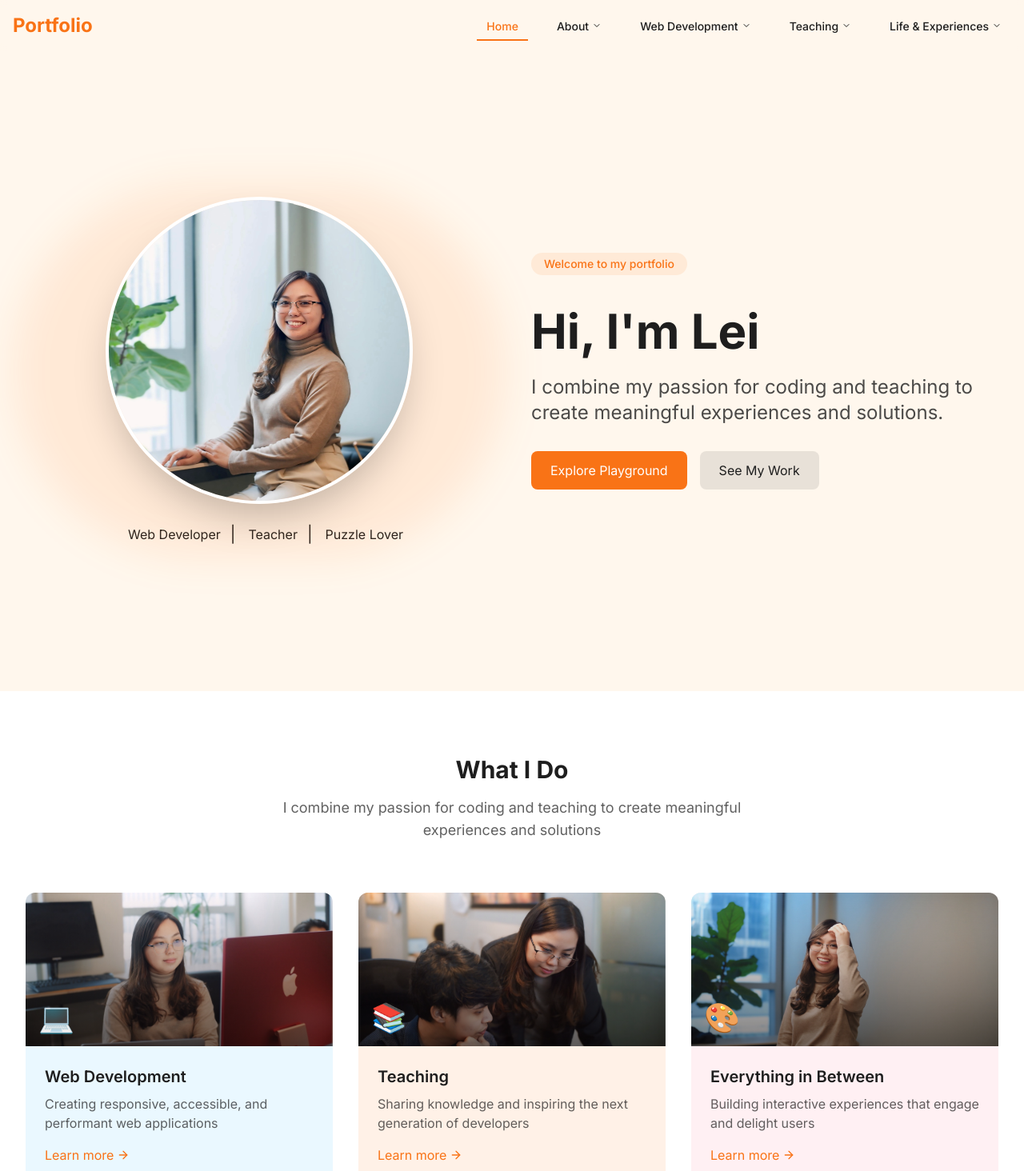
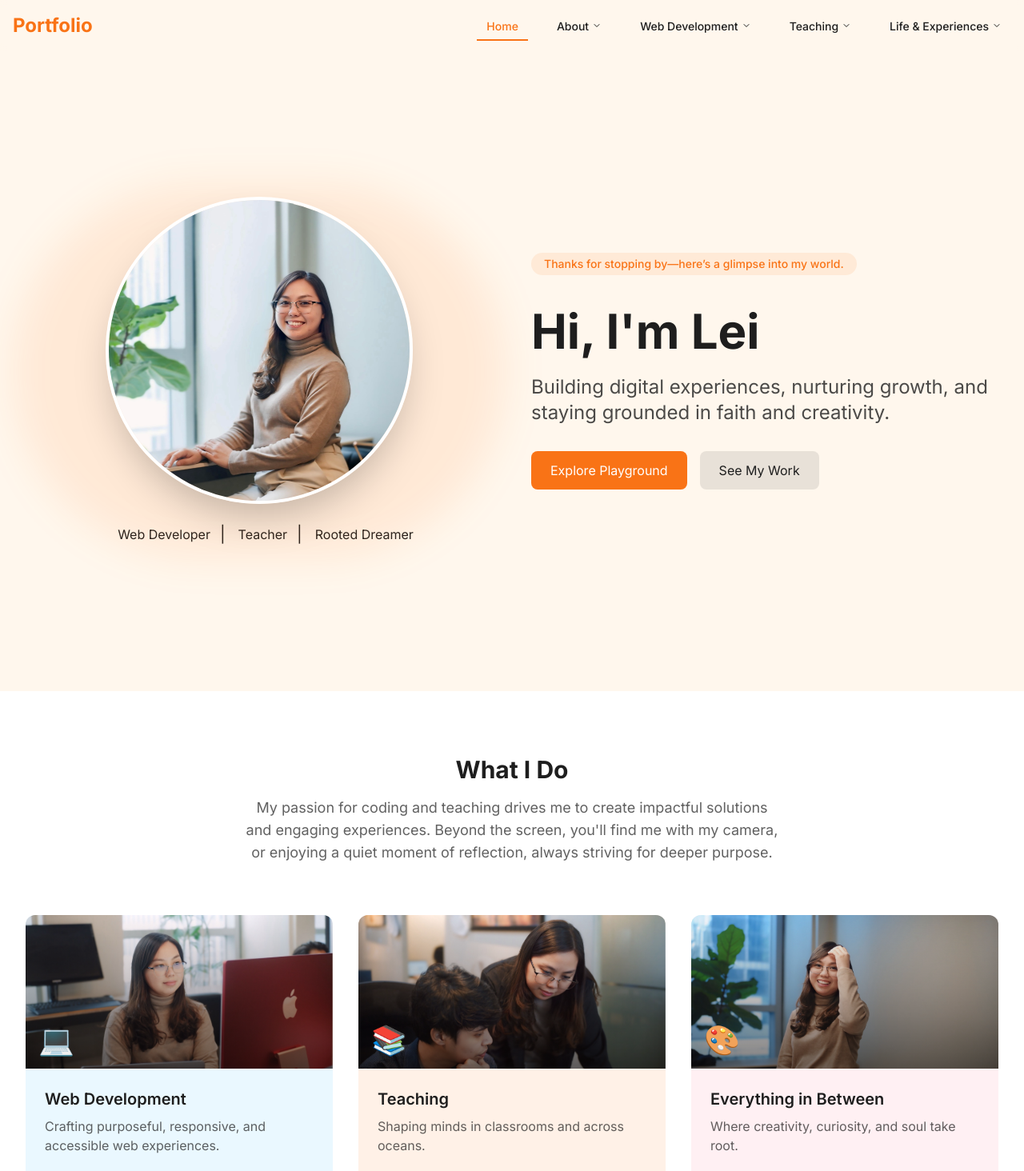
Before and after one commit to dianeatienza/e-portfolio-2025, a Next.js app: page / in a window 1280 px wide. Shown: the top 1464 px of the page at 80% size. Built offline with nearby package versions, Linux system fonts and the light colour scheme.

Commit message:
Updated contents

```diff
--- a/src/app/components/ComingSoon.tsx
+++ b/src/app/components/ComingSoon.tsx
@@ -38,7 +38,7 @@ const ComingSoon: React.FC<ComingSoonProps> = ({ title }) => {
         </div>
         <div className="flex items-center justify-center gap-2 text-charcoal/60">
           <FaCoffee className="animate-bounce" />
-          <span className="text-sm">Brewing since 2024</span>
+          <span className="text-sm">Brewing since 2025</span>
         </div>
       </motion.div>
     </div>
--- a/src/app/page.tsx
+++ b/src/app/page.tsx
@@ -49,7 +49,7 @@ export default function Home() {
                     <span className="text-xl mr-2">|</span> Teacher
                   </div>
                   <div className="flex items-center gap-2">
-                    <span className="text-xl mr-2">|</span> Puzzle Lover
+                    <span className="text-xl mr-2">|</span> Rooted Dreamer
                   </div>
                 </div>
               </div>
@@ -69,7 +69,7 @@ export default function Home() {
                 className="mb-6"
               >
                 <span className="inline-block px-4 py-1 rounded-full bg-primary/10 text-primary text-sm font-medium mb-4">
-                  Welcome to my portfolio
+                  Thanks for stopping by—here’s a glimpse into my world.
                 </span>
               </motion.div>
 
@@ -88,8 +88,8 @@ export default function Home() {
                 transition={{ duration: 0.8, delay: 0.6 }}
                 className="text-lg sm:text-xl lg:text-2xl text-charcoal/80 mb-8 max-w-3xl mx-auto lg:mx-0"
               >
-                I combine my passion for coding and teaching to create
-                meaningful experiences and solutions.
+                Building digital experiences, nurturing growth, and staying
+                grounded in faith and creativity.
               </motion.p>
 
               <motion.div
@@ -130,8 +130,10 @@ export default function Home() {
               What I Do
             </h2>
             <p className="text-charcoal/70 max-w-2xl mx-auto text-base sm:text-lg">
-              I combine my passion for coding and teaching to create meaningful
-              experiences and solutions
+              My passion for coding and teaching drives me to create impactful
+              solutions and engaging experiences. Beyond the screen, you&apos;ll
+              find me with my camera, or enjoying a quiet moment of reflection,
+              always striving for deeper purpose.
             </p>
           </motion.div>
 
@@ -140,23 +142,21 @@ export default function Home() {
               {
                 title: "Web Development",
                 description:
-                  "Creating responsive, accessible, and performant web applications",
+                  "Crafting purposeful, responsive, and accessible web experiences.",
                 icon: "💻",
                 color: "bg-sky/10",
                 image: "/images/hero/lei-coding.JPG",
               },
               {
                 title: "Teaching",
-                description:
-                  "Sharing knowledge and inspiring the next generation of developers",
+                description: "Shaping minds in classrooms and across oceans.",
                 icon: "📚",
                 color: "bg-primary/10",
                 image: "/images/hero/lei-teaching.JPG",
               },
               {
                 title: "Everything in Between",
-                description:
-                  "Building interactive experiences that engage and delight users",
+                description: "Where creativity, curiosity, and soul take root.",
                 icon: "🎨",
                 color: "bg-coral/10",
                 image: "/images/hero/another-lei.jpg",
```
